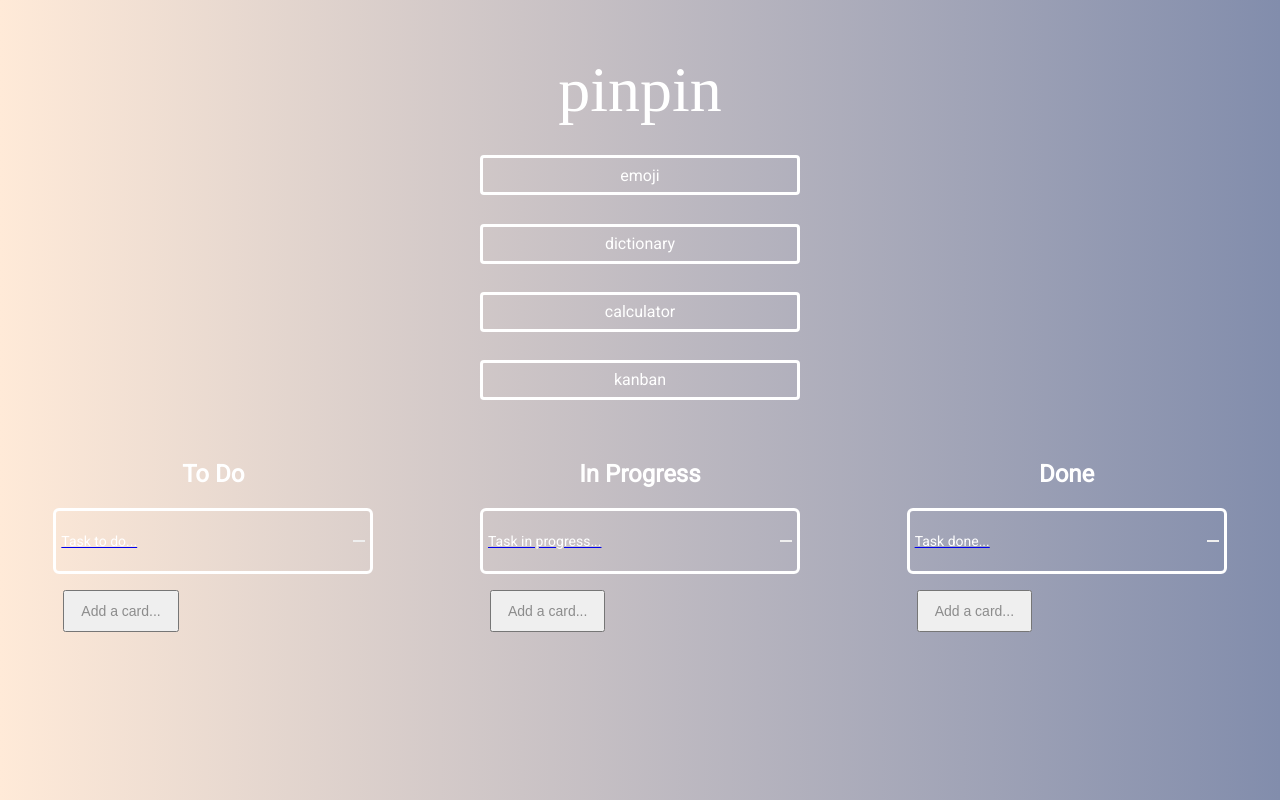
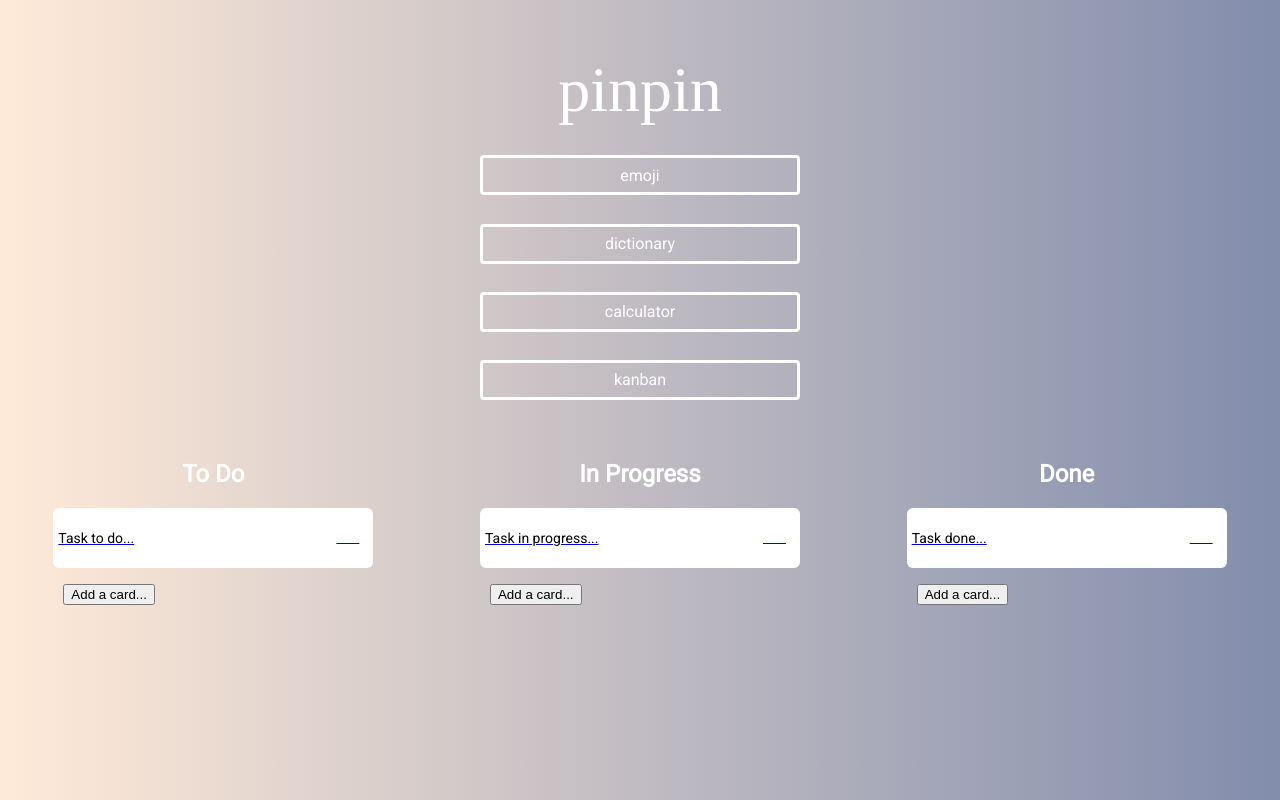
Before and after one commit to dentednerd/pinpin, a React (Create React App) app: page / in a window 1280 px wide. Both pictures are taken after a click on the button "kanban". Built offline with nearby package versions, Linux system fonts and the light colour scheme; a web font is replaced by a local one.

Commit message:
Beginning to refactor Kanban

```diff
--- a/package.json
+++ b/package.json
@@ -3,10 +3,12 @@
   "version": "0.1.0",
   "private": true,
   "dependencies": {
+    "prop-types": "^15.6.2",
     "react": "^16.5.2",
     "react-dom": "^16.5.2",
     "react-helmet": "^5.2.0",
-    "react-scripts": "2.0.4"
+    "react-scripts": "2.0.4",
+    "uuid": "^3.3.2"
   },
   "scripts": {
     "start": "react-scripts start",
--- a/src/Calculator/index.js
+++ b/src/Calculator/index.js
@@ -3,6 +3,7 @@ import Display from "./component/Display";
 import ButtonPanel from "./component/ButtonPanel";
 import calculate from "./logic/calculate";
 
+// TODO: needs refactoring and restyling
 class Calculator extends React.Component {
   constructor(props) {
     super(props);
--- a/src/Kanban/ListAdd.js
+++ b/src/Kanban/AddACard.js
@@ -1,7 +1,7 @@
 import React from 'react';
 import PropTypes from 'prop-types';
 
-class ListAdd extends React.Component {
+class AddACard extends React.Component {
   constructor (props) {
     super(props);
     this.state = {
@@ -34,12 +34,12 @@ class ListAdd extends React.Component {
         {
           this.state.showForm
           ? <form className="ListForm" onSubmit={this.handleSubmit} >
-            <textarea className='ListAddForm' onKeyPress={this.handleEnterKeyPress}/>
+            <textarea className='AddACardForm' onKeyPress={this.handleEnterKeyPress}/>
             <button className='button is-success' type="submit">Add</button>
             <button onClick={this.toggleForm} className='delete is-large' />
           </form>
           : <button href="#" className="AddLink" onClick={this.toggleForm}>
-            <div className="ListAdd">
+            <div className="AddACard">
                 Add a card...
             </div>
           </button>
@@ -47,12 +47,11 @@ class ListAdd extends React.Component {
       </div>
     );
   }
-
 }
 
-ListAdd.propTypes = {
+AddACard.propTypes = {
   id: PropTypes.string.isRequired,
   updateCards: PropTypes.func.isRequired
 };
 
-export default ListAdd;
+export default AddACard;
--- a/src/Kanban/Card.js
+++ b/src/Kanban/Card.js
@@ -38,9 +38,7 @@ class Card extends React.Component {
         <div>
           {
             this.state.textEditorVisible
-              ? (<div className="modal is-active">
-                <div className="modal-background"></div>
-                <div className="modal-card">
+              ? (
                 <form onSubmit={this.updateCard}>
                   <section className='modal-card-body'>
                     <textarea onKeyPress={this.handleEnterKeyPress} className="editCard">
@@ -52,15 +50,12 @@ class Card extends React.Component {
                     <button onClick={this.makeTextEditorVisible} className="modal-close is-large"></button>
                   </footer>
                 </form>
-                </div>
-            </div>
               )
-            : (<div className='box'>
+            : (
+              <div className='card'>
                 {this.props.card.text}
-                < button onClick={this.makeTextEditorVisible} className='changeColorButton button is-white'>
-                    <span className="icon is-small">
-                        <i className="fa fa-pencil"></i>
-                    </span>
+                <button onClick={this.makeTextEditorVisible} className='edit-card-button'>
+                  Edit
                 </button>
               </div>
             )
@@ -69,9 +64,7 @@ class Card extends React.Component {
       </a>
     );
   }
-
 }
-
 
 Card.propTypes = {
   id: PropTypes.string.isRequired,
--- a/src/Kanban/Kanban.css
+++ b/src/Kanban/Kanban.css
@@ -1,3 +1,5 @@
+/* TODO: my gods sort this out woman */
+
 .kanban-board {
   display: flex;
   flex-flow: row nowrap;
@@ -10,11 +12,18 @@
   width: 25vw;
 }
 
-.box {
+.edit-card-button {
+  background: transparent;
   border: solid 3px white;
+  border-radius: 4px;
+  color: white;
+}
+
+.card {
+  background: white;
   border-radius: 6px;
   font-size: 14px;
-  color: white;
+  color: black;
   margin-bottom: 6px;
   padding: 5px;
   display:flex;
@@ -34,15 +43,15 @@
   color:#fff;
 }
 
-.box:hover .icon {
+.card:hover .icon {
   color:#888;
 }
 
-.box:hover {
+.card:hover {
   background-color:#d3d3d3;
 }
 
-.box:hover .button {
+.card:hover .button {
   background-color:#d3d3d3;
 }
 
--- a/src/Kanban/List.js
+++ b/src/Kanban/List.js
@@ -1,7 +1,7 @@
 import React from 'react';
 import PropTypes from 'prop-types';
 
-import ListAdd from './ListAdd';
+import AddACard from './AddACard';
 import Card from './Card';
 
 class List extends React.Component {
@@ -14,7 +14,7 @@ class List extends React.Component {
               <Card editCard={this.props.editCard} id={this.props.id} key={card.id} card={card}/>
             );
           })}
-        <ListAdd id={this.props.list.id} updateCards={this.props.updateCards} />
+        <AddACard id={this.props.list.id} updateCards={this.props.updateCards} />
       </div>
     );
   }
--- a/src/Kanban/index.js
+++ b/src/Kanban/index.js
@@ -1,9 +1,10 @@
 import React from 'react';
+import { v4 } from 'uuid';
 
 import List from './List';
 import './Kanban.css';
 
-import { v4 } from 'uuid';
+// TODO: still refs to Bootstrap CSS in here, refactor
 
 class Trello extends React.Component {
   constructor(props) {
@@ -59,6 +60,8 @@ class Trello extends React.Component {
       lists: a
     });
   }
+
+  // TODO: this needs fixing
   editCard(text, listId, cardId) {
     const listIndex = findIndex(this.state.lists, listId);
     const cardIndex = findIndex(this.state.lists[listIndex].cards, cardId);
@@ -80,7 +83,7 @@ class Trello extends React.Component {
           return (
             <div className="kanban-list" key={list.id}>
               <List
-              editCard={this.props.editCard}
+                editCard={this.editCard}
                 updateCards={this.updateCards}
                 list={list}
               />
@@ -99,6 +102,4 @@ function findIndex(lists, id) {
   }
 }
 
-
-
 export default Trello;
```
Lines whose indentation alone changed are shown as unchanged.
